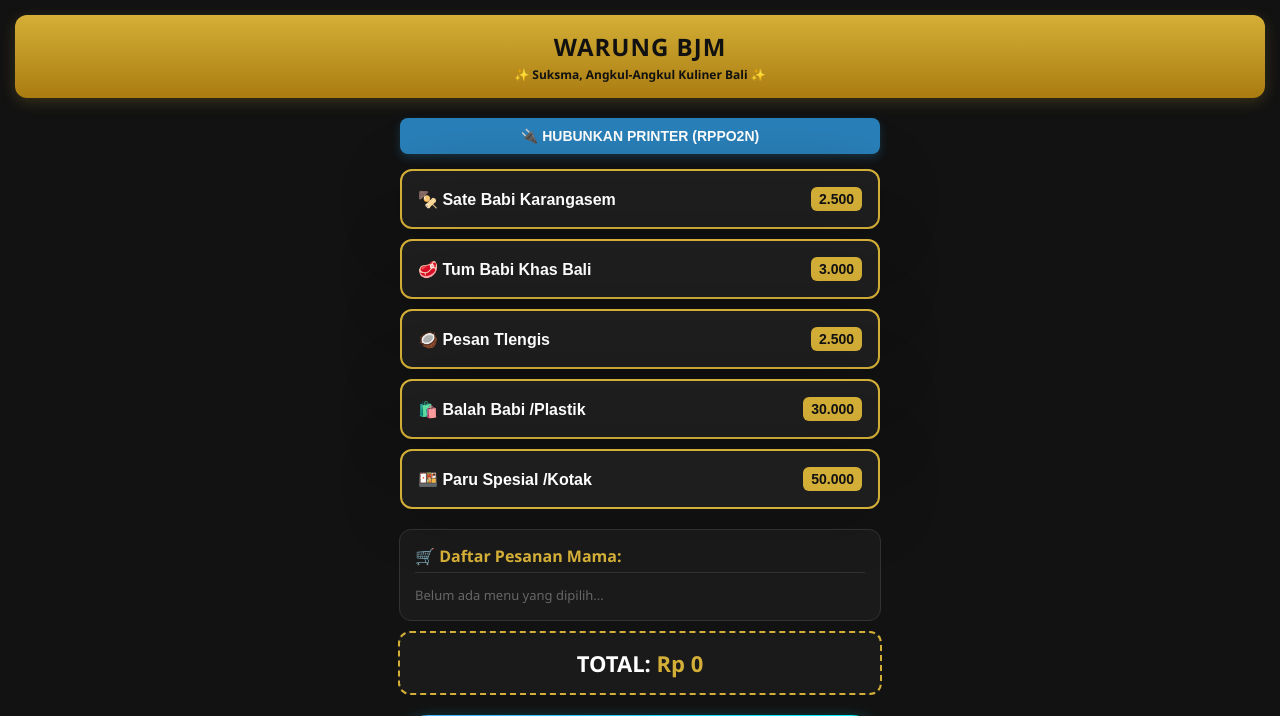
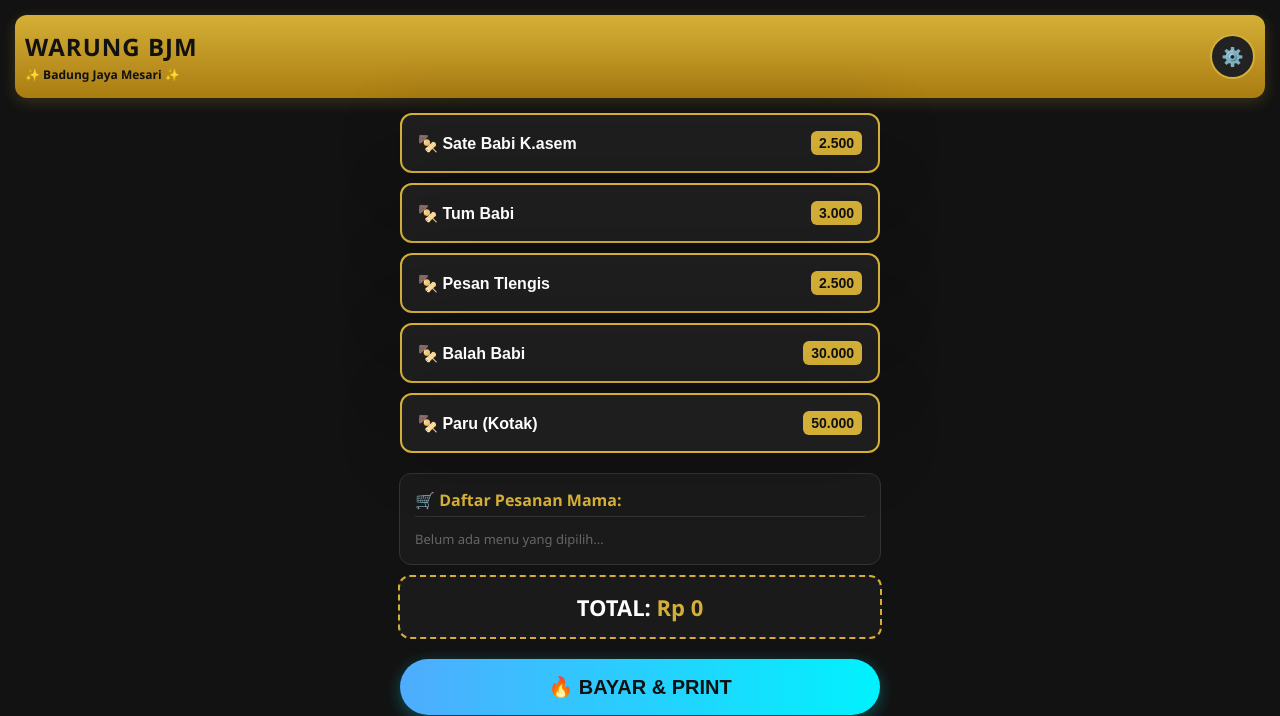
Before and after one commit to yblig/recipt-app-warung-bjm, a Flask app: page / in a window 1280 px wide. Shown: the top 716 px of the page. Run offline with Flask 3, Linux system fonts and the light colour scheme.

Commit message:
update aplikasi warung bjm

```diff
--- a/templates/index.html
+++ b/templates/index.html
@@ -23,30 +23,31 @@
             color: #111;
             padding: 15px 10px;
             border-radius: 12px;
-            margin-bottom: 20px;
+            margin-bottom: 15px;
             box-shadow: 0 4px 15px rgba(212, 175, 55, 0.2);
+            display: flex;
+            justify-content: space-between;
+            align-items: center;
         }
+        .bali-header-text { text-align: left; }
         .bali-header h1 { margin: 0; font-size: 24px; font-weight: 900; letter-spacing: 1px; }
         .bali-header p { margin: 3px 0 0 0; font-size: 12px; font-weight: bold; }
 
-        /* TOMBOL KONEKSI BLUETOOTH */
-        .btn-bluetooth {
-            background: #2980b9;
-            color: white;
-            border: none;
-            padding: 10px 20px;
+        /* TOMBOL MENU PENGATURAN */
+        .btn-setting-buka {
+            background: #222;
+            color: #d4af37;
+            border: 2px solid #d4af37;
+            padding: 10px;
+            border-radius: 50%;
+            cursor: pointer;
+            font-size: 18px;
             font-weight: bold;
-            border-radius: 8px;
-            margin-bottom: 15px;
-            cursor: pointer;
-            font-size: 14px;
-            width: 100%;
-            max-width: 480px;
-            box-shadow: 0 4px 10px rgba(41, 128, 185, 0.3);
-        }
-        .btn-bluetooth.connected {
-            background: #27ae60;
-            box-shadow: 0 4px 10px rgba(39, 174, 96, 0.3);
+            width: 45px;
+            height: 45px;
+            display: flex;
+            align-items: center;
+            justify-content: center;
         }
 
         .menu-container { display: flex; flex-direction: column; gap: 10px; max-width: 480px; margin: 0 auto; }
@@ -87,11 +88,7 @@
             border-bottom: 1px dashed #333;
         }
 
-        .qty-control {
-            display: flex;
-            align-items: center;
-            gap: 5px;
-        }
+        .qty-control { display: flex; align-items: center; gap: 5px; }
         .btn-qty {
             background: #d4af37;
             color: #111;
@@ -152,41 +149,53 @@
             cursor: pointer;
         }
 
+        /* ================= MODAL HALAMAN PENGATURAN SUPER PREMIUM ================= */
+        .panel-setting {
+            position: fixed;
+            top: 0; bottom: 0; left: 0; right: 0;
+            background: #121212;
+            z-index: 10000;
+            padding: 20px;
+            overflow-y: auto;
+            display: none;
+            text-align: left;
+        }
+        .panel-setting.active { display: block; }
+        .setting-header { display: flex; justify-content: space-between; align-items: center; border-bottom: 2px solid #d4af37; padding-bottom: 10px; margin-bottom: 20px; }
+        .setting-header h2 { margin: 0; color: #d4af37; }
+        .btn-close-setting { background: #c0392b; color: white; border: none; padding: 8px 15px; border-radius: 6px; font-weight: bold; cursor: pointer; }
+
+        .btn-bluetooth {
+            background: #2980b9; color: white; border: none; padding: 14px; font-weight: bold; border-radius: 8px; cursor: pointer; font-size: 15px; width: 100%; box-shadow: 0 4px 10px rgba(41, 128, 185, 0.3); margin-bottom: 25px;
+        }
+        .btn-bluetooth.connected { background: #27ae60; box-shadow: 0 4px 10px rgba(39, 174, 96, 0.3); }
+
+        .form-tambah-menu { background: #1e1e1e; border: 1px solid #333; padding: 15px; border-radius: 12px; margin-bottom: 20px; }
+        .form-tambah-menu h4 { margin: 0 0 10px 0; color: #d4af37; }
+        .form-group { display: flex; flex-direction: column; gap: 5px; margin-bottom: 12px; }
+        .form-group label { font-size: 13px; color: #aaa; }
+        .form-input { background: #000; border: 1px solid #d4af37; padding: 10px; border-radius: 6px; color: white; font-size: 14px; }
+        .btn-simpan-menu { background: #27ae60; color: white; border: none; padding: 10px; font-weight: bold; border-radius: 6px; cursor: pointer; font-size: 14px; }
+
+        .crud-item-row { display: flex; justify-content: space-between; align-items: center; background: #1a1a1a; padding: 12px; border-radius: 8px; margin-bottom: 8px; border-left: 4px solid #d4af37; }
+        .crud-item-info { display: flex; flex-direction: column; }
+        .crud-item-nama { font-weight: bold; }
+        .crud-item-harga { font-size: 12px; color: #d4af37; margin-top: 2px; }
+
         #struk { display: none; }
     </style>
 </head>
 <body>
 
     <div class="bali-header">
-        <h1>WARUNG BJM</h1>
-        <p>✨ Suksma, Angkul-Angkul Kuliner Bali ✨</p>
+        <div class="bali-header-text">
+            <h1>WARUNG BJM</h1>
+            <p>✨ Badung Jaya Mesari ✨</p>
+        </div>
+        <button class="btn-setting-buka" onclick="bukaPanelSetting()">⚙️</button>
     </div>
 
-    <!-- Tombol Bluetooth Baru Mandiri Tanpa Jembatan -->
-    <button id="btn-connect" class="btn-bluetooth" onclick="hubungkanPrinterDirect()">🔌 HUBUNKAN PRINTER (RPPO2N)</button>
-
-    <div class="menu-container">
-        <button class="btn-barang" onclick="tambahKeKeranjang('Sate Babi K.asem', 2500)">
-            <span>🍢 Sate Babi Karangasem</span>
-            <span class="badge-harga">2.500</span>
-        </button>
-        <button class="btn-barang" onclick="tambahKeKeranjang('Tum Babi', 3000)">
-            <span>🥩 Tum Babi Khas Bali</span>
-            <span class="badge-harga">3.000</span>
-        </button>
-        <button class="btn-barang" onclick="tambahKeKeranjang('Pesan Tlengis', 2500)">
-            <span>🥥 Pesan Tlengis</span>
-            <span class="badge-harga">2.500</span>
-        </button>
-        <button class="btn-barang" onclick="tambahKeKeranjang('Balah Babi', 30000)">
-            <span>🛍️ Balah Babi /Plastik</span>
-            <span class="badge-harga">30.000</span>
-        </button>
-        <button class="btn-barang" onclick="tambahKeKeranjang('Paru (Kotak)', 50000)">
-            <span>🍱 Paru Spesial /Kotak</span>
-            <span class="badge-harga">50.000</span>
-        </button>
-    </div>
+    <div class="menu-container" id="wadah-menu-utama"></div>
 
     <div class="box-keranjang-layar">
         <h4>🛒 Daftar Pesanan Mama:</h4>
@@ -201,18 +210,135 @@
 
     <button class="btn-bayar" onclick="siapkanDanPrint()">🔥 BAYAR & PRINT</button>
 
+
+    <div class="panel-setting" id="panel-setting-admin">
+        <div class="setting-header">
+            <h2>⚙️ Pengaturan Kasir BJM</h2>
+            <button class="btn-close-setting" onclick="tutupPanelSetting()">❌ Tutup</button>
+        </div>
+
+        <h3>🔌 Hubungkan Printer Thermal</h3>
+        <button id="btn-connect" class="btn-bluetooth" onclick="hubungkanPrinterDirect()">🔌 KONEKSI BLUETOOTH (RPPO2N)</button>
+
+        <hr style="border: 1px solid #333; margin: 20px 0;">
+
+        <h3>🍱 Kelola Daftar Menu Jualan</h3>
+        <div class="form-tambah-menu">
+            <h4>➕ Tambah Menu Baru</h4>
+            <div class="form-group">
+                <label>Nama Menu (Contoh: Es Teh Manis)</label>
+                <input type="text" id="input-nama-menu" class="form-input" placeholder="Ketik nama makanan/minuman...">
+            </div>
+            <div class="form-group">
+                <label>Harga Jual (Angka Saja, Contoh: 5000)</label>
+                <input type="number" id="input-harga-menu" class="form-input" placeholder="Contoh: 5000">
+            </div>
+            <button class="btn-simpan-menu" onclick="simpanMenuBaru()">💾 Masukkan ke Aplikasi</button>
+        </div>
+
+        <h4>📋 Daftar Menu Saat Ini (Klik ❌ untuk Hapus):</h4>
+        <div id="crud-list-menu"></div>
+    </div>
+
+
     <script>
+        // Menu default bawaan warung saat pertama kali aplikasi dibuka
+        const menuAwal = [
+            { nama: 'Sate Babi K.asem', harga: 2500 },
+            { nama: 'Tum Babi', harga: 3000 },
+            { nama: 'Pesan Tlengis', harga: 2500 },
+            { nama: 'Balah Babi', harga: 30000 },
+            { nama: 'Paru (Kotak)', harga: 50000 }
+        ];
+
+        let databaseMenu = [];
         let keranjang = [];
         let totalHarga = 0;
-
-        // Variabel Penyimpan Koneksi Hardware Bluetooth Printer
         let printerCharacteristic = null;
 
-        // FUNGSI UTAMA MENGHUBUNGKAN PRINTER LANGSUNG DARI WEB CHROME/SAFARI
+        // FUNGSI LOAD DATA MENU DARI LOCALSTORAGE BIAR GAK HILANG PAS REFRESH
+        function muatDataMenuAplikasi() {
+            let dataLokal = localStorage.getItem('BJM_MENU_DATA');
+            if (dataLokal) {
+                databaseMenu = JSON.parse(dataLokal);
+            } else {
+                databaseMenu = [...menuAwal];
+                localStorage.setItem('BJM_MENU_DATA', JSON.stringify(databaseMenu));
+            }
+            renderMenuUtama();
+            renderCrudListMenuSetting();
+        }
+
+        // TAMPILKAN MENU DI HALAMAN DEPAN UNTUK MAMA KLIK
+        function renderMenuUtama() {
+            let wadah = document.getElementById('wadah-menu-utama');
+            wadah.innerHTML = '';
+            databaseMenu.forEach(item => {
+                wadah.innerHTML += `
+                    <button class="btn-barang" onclick="tambahKeKeranjang('${item.nama}', ${item.harga})">
+                        <span>🍢 ${item.nama}</span>
+                        <span class="badge-harga">${item.harga.toLocaleString('id-ID')}</span>
+                    </button>
+                `;
+            });
+        }
+
+        // TAMPILKAN LIST DI HALAMAN PENGATURAN BUAT DIHAPUS-HAPUS
+        function renderCrudListMenuSetting() {
+            let wadah = document.getElementById('crud-list-menu');
+            wadah.innerHTML = '';
+            databaseMenu.forEach((item, index) => {
+                wadah.innerHTML += `
+                    <div class="crud-item-row">
+                        <div class="crud-item-info">
+                            <span class="crud-item-nama">${item.nama}</span>
+                            <span class="crud-item-harga">Rp ${item.harga.toLocaleString('id-ID')}</span>
+                        </div>
+                        <button class="btn-hapus-item" onclick="hapusMenuDariAplikasi(${index})">❌ Hapus</button>
+                    </div>
+                `;
+            });
+        }
+
+        // FUNGSI TAMBAH MENU BARU
+        function simpanMenuBaru() {
+            let nama = document.getElementById('input-nama-menu').value.trim();
+            let harga = parseInt(document.getElementById('input-harga-menu').value);
+
+            if (!nama || isNaN(harga) || harga <= 0) {
+                alert("Isi nama menu dan harga yang bener ya, Gilby!");
+                return;
+            }
+
+            databaseMenu.push({ nama: nama, harga: harga });
+            localStorage.setItem('BJM_MENU_DATA', JSON.stringify(databaseMenu));
+
+            // Reset input form
+            document.getElementById('input-nama-menu').value = '';
+            document.getElementById('input-harga-menu').value = '';
+
+            // Refresh semua layar
+            muatDataMenuAplikasi();
+            alert(`Mantap! Menu "${nama}" sukses terdaftar di aplikasi.`);
+        }
+
+        // FUNGSI HAPUS MENU JUALAN
+        function hapusMenuDariAplikasi(index) {
+            let konfirmasi = confirm(`Gilby yakin mau menghapus menu "${databaseMenu[index].nama}"?`);
+            if (konfirmasi) {
+                databaseMenu.splice(index, 1);
+                localStorage.setItem('BJM_MENU_DATA', JSON.stringify(databaseMenu));
+                muatDataMenuAplikasi();
+            }
+        }
+
+        // CONTROL NAVIGASI PANEL SETTING
+        function bukaPanelSetting() { document.getElementById('panel-setting-admin').classList.add('active'); }
+        function tutupPanelSetting() { document.getElementById('panel-setting-admin').classList.remove('active'); }
+
+        // ================= KONEKSI BLUETOOTH DIRECT RPPO2N =================
         async function hubungkanPrinterDirect() {
             try {
-                console.log('Mencari perangkat bluetooth...');
-                // Memfilter pencarian khusus untuk printer thermal RPPO2N
                 const device = await navigator.bluetooth.requestDevice({
                     filters: [{ name: 'RPPO2N' }],
                     optionalServices: ['00001101-0000-1000-8000-00805f9b34fb', '0000ff00-0000-1000-8000-00805f9b34fb']
@@ -221,31 +347,26 @@
                 const btn = document.getElementById('btn-connect');
                 btn.innerText = "⏳ Sedang Menyambungkan...";
 
-                // Menghubungkan ke server Bluetooth GATT perangkat
                 const server = await device.gatt.connect();
-
-                // Mengambil Service bawaan printer thermal data transfer
                 const services = await server.getPrimaryServices();
                 let targetService = services[0];
 
-                // Mengambil Jalur Pengiriman Data (Characteristic)
                 const characteristics = await targetService.getCharacteristics();
                 printerCharacteristic = characteristics.find(c => c.properties.write || c.properties.writeWithoutResponse);
 
                 if (printerCharacteristic) {
                     btn.innerText = "✅ PRINTER RPPO2N TERSAMBUNG!";
                     btn.className = "btn-bluetooth connected";
-                    alert("Keren Gilby! Printer RPPO2N beneran udah terkoneksi langsung via Bluetooth. Siap cetak!");
-                } else {
-                    throw new Error("Gagal menemukan jalur data printer.");
+                    alert("Printer RPPO2N Berhasil Tersambung Tanpa Jembatan! Suksma!");
                 }
             } catch (error) {
                 console.error(error);
                 document.getElementById('btn-connect').innerText = "❌ GAGAL KONEK, COBA LAGI";
-                alert("Gagal konek: " + error.message + "\n\nPastikan Bluetooth HP/iPad aktif dan kalau minta password ketik 0000.");
+                alert("Gagal terhubung: " + error.message + "\n\nPastikan printer nyala dan password-nya 0000.");
             }
         }
 
+        // ================= SISTEM KERANJANG BELANJA KASIR =================
         function tambahKeKeranjang(nama, harga) {
             let item = keranjang.find(i => i.nama === nama);
             if (item) {
@@ -311,7 +432,7 @@
             hitungUlangTotal();
         }
 
-        // SISTEM TEMBAK PRINT DIRECT VIA BLUETOOTH AIR
+        // ================= DIRECT CEK / PRINT BLUETOOTH =================
         async function siapkanDanPrint() {
             if (keranjang.length === 0) {
                 alert('Keranjang masih kosong, Gilby!');
@@ -319,11 +440,10 @@
             }
 
             if (!printerCharacteristic) {
-                alert('⚠️ Printer belum tersambung, Gilby! Silakan klik tombol "HUBUNKAN PRINTER" di atas dulu ya.');
+                alert('⚠️ Hubungkan Printer dulu di halaman Pengaturan (klik ikon ⚙️ di pojok kanan atas).');
                 return;
             }
 
-            // Membangun susunan teks struk belanjaan 32 karakter kertas thermal 58mm
             let teksStruk = "";
             teksStruk += "          WARUNG BJM          \n";
             teksStruk += "    Suksma, Kuliner Khas Bali   \n";
@@ -347,30 +467,26 @@
             teksStruk += "================================\n";
             teksStruk += "          Matur Suksma!         \n";
             teksStruk += "    Semoga Hari Anda Cerah!     \n";
-            teksStruk += "\n\n\n\n"; // Space potong kertas
+            teksStruk += "\n\n\n\n";
 
             try {
-                // Mengubah format string teks biasa menjadi biner ArrayBuffer agar dimengerti printer
                 const encoder = new TextEncoder();
                 const dataBiner = encoder.encode(teksStruk);
-
-                // Proses pemotongan paket data biner agar pengiriman data bluetooth lancar (MTU chunking)
                 const ukuranMaksimalPaket = 20;
                 for (let i = 0; i < dataBiner.length; i += ukuranMaksimalPaket) {
                     const paketKecil = dataBiner.slice(i, i + ukuranMaksimalPaket);
                     await printerCharacteristic.writeValue(paketKecil);
                 }
-
-                console.log("Struk sukses terkirim ke RPPO2N!");
-
-                // Reset kasir otomatis setelah sukses cetak
                 keranjang = [];
                 hitungUlangTotal();
             } catch (error) {
-                console.error("Gagal mengirim data print: ", error);
-                alert("Aduh, gagal kirim data ke printer bray! Coba klik Hubungkan Printer lagi.");
+                console.error(error);
+                alert("Gagal kirim data ke printer bray! Buka Pengaturan lalu sambungkan lagi.");
             }
         }
+
+        // JALANKAN PROSES DATABASE SAAT APLIKASI PERTAMA KALI DI-LOAD
+        window.onload = muatDataMenuAplikasi;
     </script>
 </body>
 </html>
```
